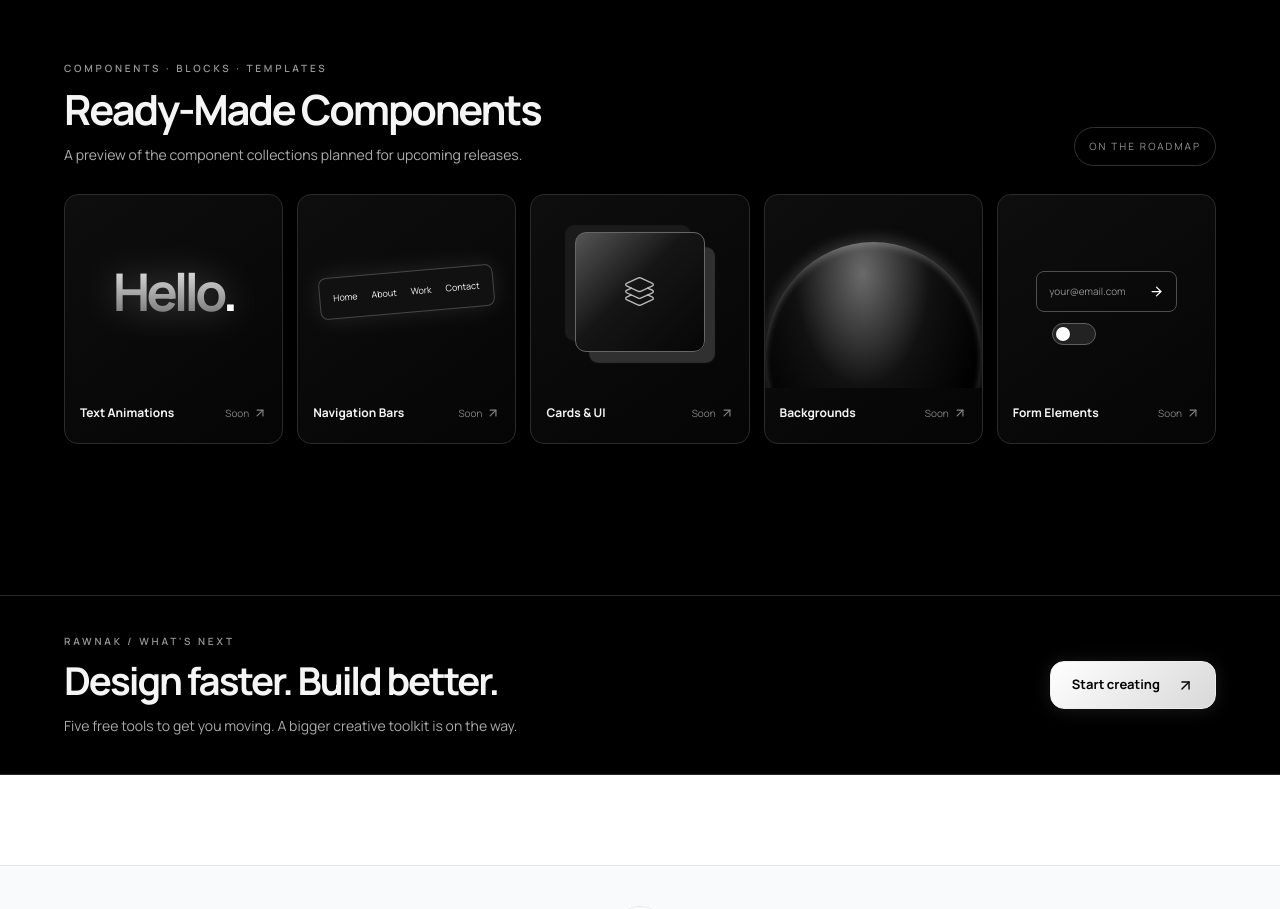
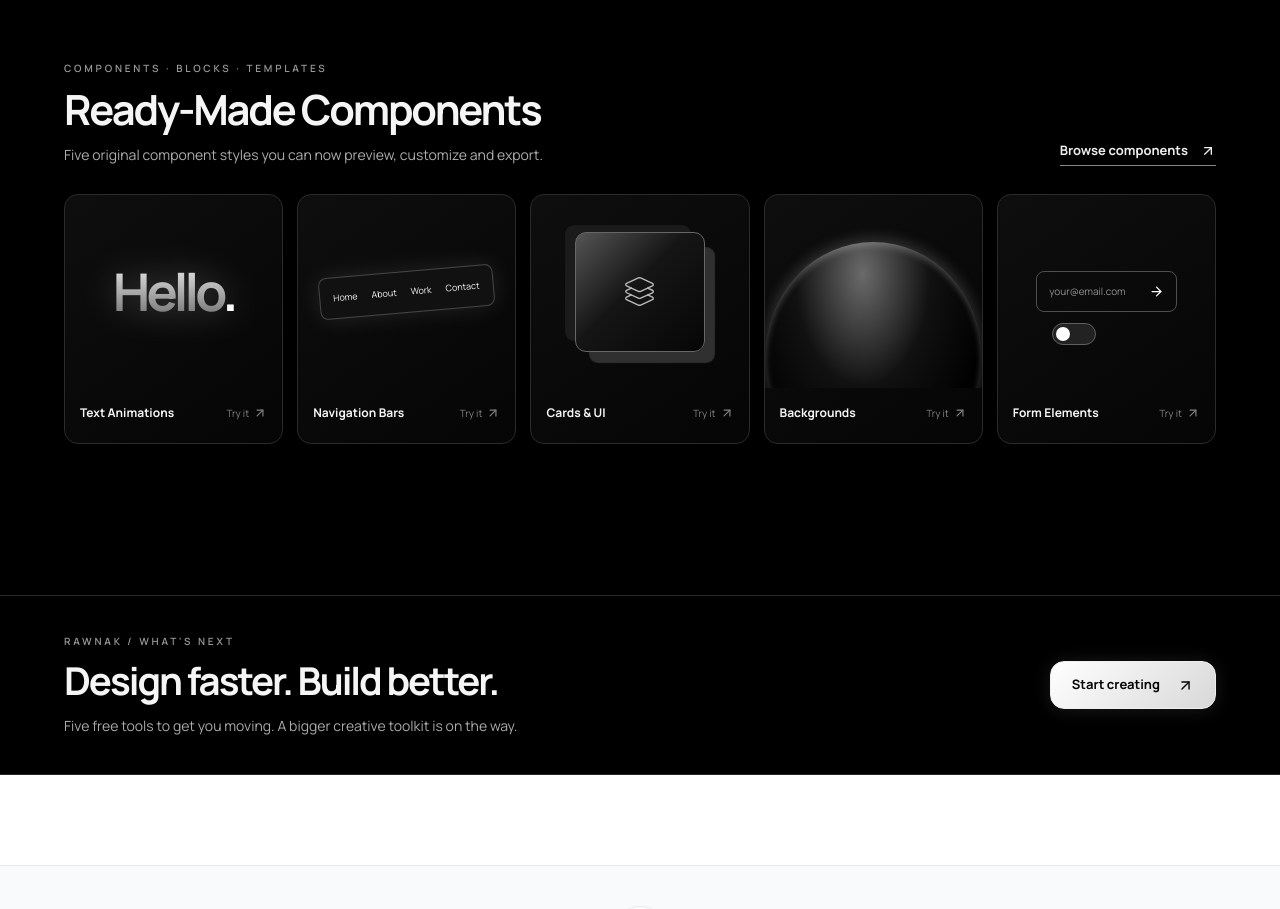
Before and after one commit to altaqawy/rawnak, a Next.js app: page /en/tools in a window 1280 px wide. Shown: the part 2240-3149 px from the top of the page. Built offline with nearby package versions, Linux system fonts and the light colour scheme; no server answers.

Commit message:
feat(tools): replace coming-soon component gallery with five live links

```diff
--- a/components/tools/ToolsLanding.tsx
+++ b/components/tools/ToolsLanding.tsx
@@ -88,6 +88,8 @@ export default function ToolsLanding({locale, toolsHost}: {locale:Locale;toolsHo
      tool.subtitle[locale].toLowerCase().includes(filterText.trim().toLowerCase()))
   ),[category,filterText,locale]);
   const studioLink=(slug:ToolSlug)=>toolsPath(locale,slug,toolsHost);
+  const componentsLink='/' + locale + (toolsHost ? '/components' : '/tools/components');
+
   const buttonCode='<button class="rawnak-button">'+previewText.replace(/&/g,'&amp;').replace(/</g,'&lt;').replace(/>/g,'&gt;')+'</button>';
 
   async function copyDemo() {
@@ -181,14 +183,14 @@ export default function ToolsLanding({locale, toolsHost}: {locale:Locale;toolsHo
     <section className="rt-section rt-components" id="components" aria-labelledby="rt-components-title">
       <div className="rt-container">
         <div className="rt-section-heading">
-          <div><div className="rt-eyebrow">COMPONENTS · BLOCKS · TEMPLATES</div><h2 id="rt-components-title">{ar?'مكونات جاهزة — قريبًا':'Ready-Made Components'}</h2><p>{ar?'معاينة لأقسام المكتبة القادمة. المكونات دي لسه تحت التطوير.':'A preview of the component collections planned for upcoming releases.'}</p></div>
-          <span className="rt-coming-label">{ar?'قيد التطوير':'ON THE ROADMAP'}</span>
+          <div><div className="rt-eyebrow">COMPONENTS · BLOCKS · TEMPLATES</div><h2 id="rt-components-title">{ar?'مكونات جاهزة للاستخدام':'Ready-Made Components'}</h2><p>{ar?'خمسة مكونات أصلية تقدر تجرّبها وتخصصها وتصدّر كودها دلوقتي.':'Five original component styles you can now preview, customize and export.'}</p></div>
+          <Link href={componentsLink} className="rt-text-link">{ar?'تصفح المكونات':'Browse components'} <ArrowUpRight size={16}/></Link>
         </div>
         <div className="rt-components-grid">
-          {components.map((item,i)=><div className="rt-component-card" key={item.en}>
+          {components.map((item,i)=><Link href={componentsLink} className="rt-component-card rt-component-link" key={item.en}>
             <ComponentsPreview type={i}/>
-            <div className="rt-component-card-bottom"><h3>{item[locale]}</h3><span>{ar?'قريبًا':'Soon'} <ArrowUpRight size={14}/></span></div>
-          </div>)}
+            <div className="rt-component-card-bottom"><h3>{item[locale]}</h3><span>{ar?'جرّب':'Try it'} <ArrowUpRight size={14}/></span></div>
+          </Link>)}
         </div>
       </div>
     </section>
```
